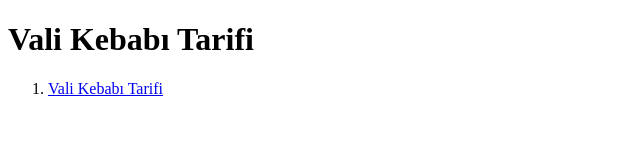
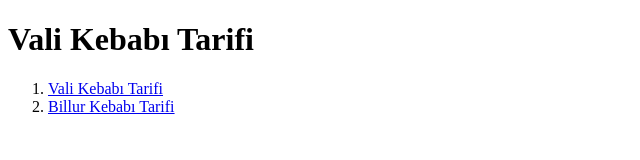
Before and after one commit to mhtpkrkgz22-crypto/HtmlTarifler, a plain HTML site: page index.html in a window 1280 px wide. Shown: the whole page, without its empty margins (0-640 px from the left). Drawn offline with Linux system fonts and the light colour scheme.

Commit message:
billur kebab link added to index.html

```diff
--- a/index.html
+++ b/index.html
@@ -10,6 +10,7 @@
     <h1>Vali Kebabı Tarifi</h1>
     <ol>
     <li><a href="recipes/valikebabi.html" target="_blank" >Vali Kebabı Tarifi</a></li>
+    <li><a href="recipes/billurkebabi.html" target="_blank">Billur Kebabı Tarifi</a></li>
     </ol>
 </body>
 </html>
```
